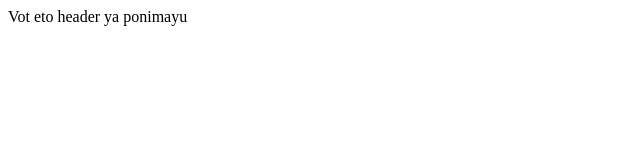
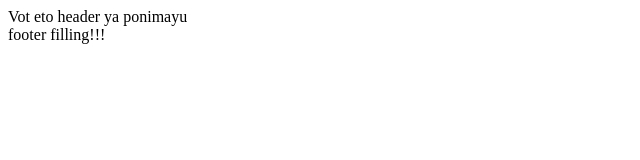
Before and after one commit to Psychox1k/project1_mate, a plain HTML site: page index.html in a window 1280 px wide. Shown: the whole page, without its empty margins (0-640 px from the left). Drawn offline with Linux system fonts and the light colour scheme.

Commit message:
add footer tag + !

```diff
--- a/index.html
+++ b/index.html
@@ -8,6 +8,6 @@
 <body>
     <header>Vot eto header ya ponimayu</header>
     <main></main>
-    <footer></footer>
+    <footer>footer filling!!!</footer>
 </body>
 </html>
```
